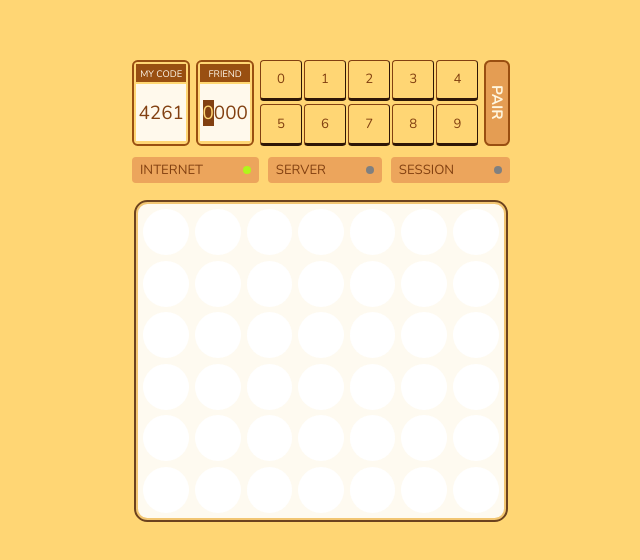
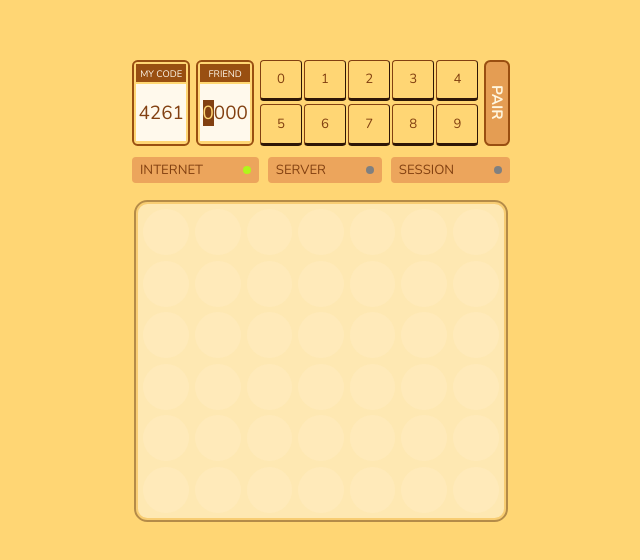
Before and after one commit to marinm/connect-four, a React (Vite) app: page / in a window 1280 px wide. Shown: the part 110-670 px from the top of the page, without its empty margins (319-959 px from the left). Built offline with nearby package versions, Linux system fonts and the light colour scheme.

Commit message:
store game in App

```diff
--- a/src/App.tsx
+++ b/src/App.tsx
@@ -2,9 +2,31 @@ import "./App.css";
 import { CodePage } from "./components/CodePage";
 import { GameGrid } from "./components/GameGrid";
 import { useRoom } from "./hooks/useRoom";
+import { useGame } from "./hooks/useGame";
+import { useEffect } from "react";
+import { RoomDropEvent } from "./hooks/useRoom";
 
 function App() {
     const room = useRoom();
+    const game = useGame();
+
+    useEffect(() => {
+        room.onDropEvent((event: RoomDropEvent) => {
+            console.log(`drop event: turn ${game.turn} col ${event.col}`);
+
+            // Is it this player's turn?
+            const friendPlayingAs = room.playingAs === 0 ? 1 : 0;
+            const playerTurn =
+                event.id === room.myId ? room.playingAs : friendPlayingAs;
+
+            // This shouldn't happen, but check anyways
+            if (playerTurn !== game.turn) {
+                console.log("out of turn message");
+                return;
+            }
+            game.drop(playerTurn, event.col);
+        });
+    }, [room, game]);
 
     if (room === null) {
         return "";
@@ -28,7 +50,7 @@ function App() {
             }}
         >
             <CodePage room={room} />
-            <GameGrid room={room} />
+            <GameGrid room={room} game={game} />
         </div>
     );
 
--- a/src/components/GameGrid.tsx
+++ b/src/components/GameGrid.tsx
@@ -1,15 +1,15 @@
-import { useEffect } from "react";
-import { useGame } from "../hooks/useGame";
-import { Room, RoomDropEvent } from "../hooks/useRoom";
+import { Game } from "../hooks/useGame";
+import { Room } from "../hooks/useRoom";
 import GridSlot from "./GridSlot";
 import { Position } from "../types/Position";
 
 type Props = {
     room: Room;
+    game: Game;
 };
 
-export function GameGrid({ room }: Props) {
-    const game = useGame();
+export function GameGrid({ room, game }: Props) {
+    // const myTurn = game.turn === room.playingAs;
 
     // On tap/click, just emit the intent. I will update my visual board only
     // when receiving the echo of this intent in the onDropEvent() handler.
@@ -23,25 +23,7 @@ export function GameGrid({ room }: Props) {
         room.drop(position.j);
     }
 
-    useEffect(() => {
-        room.onDropEvent((event: RoomDropEvent) => {
-            console.log(`drop event: turn ${game.turn} col ${event.col}`);
-
-            // Is it this player's turn?
-            const friendPlayingAs = room.playingAs === 0 ? 1 : 0;
-            const playerTurn =
-                event.id === room.myId ? room.playingAs : friendPlayingAs;
-
-            // This shouldn't happen, but check anyways
-            if (playerTurn !== game.turn) {
-                console.log("out of turn message");
-                return;
-            }
-            game.drop(playerTurn, event.col);
-        });
-    }, [room, game]);
-
-    // const myTurn = game.turn === room.playingAs;
+    const disabled = !room.ready;
 
     return (
         <div
@@ -56,6 +38,7 @@ export function GameGrid({ room }: Props) {
                 gridTemplateColumns: "repeat(7, 1fr)",
                 gap: "0.5ch",
                 width: "98%",
+                opacity: disabled ? "0.5" : "",
             }}
         >
             {game.grid.map((value, index) => {
```
